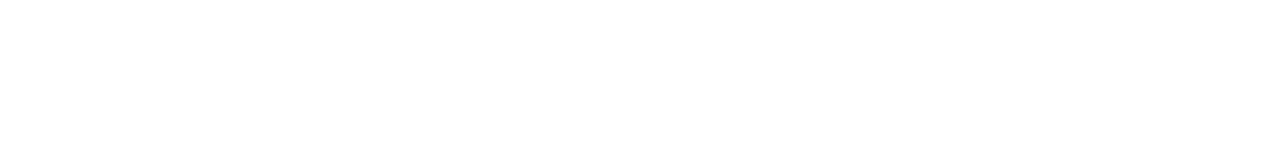
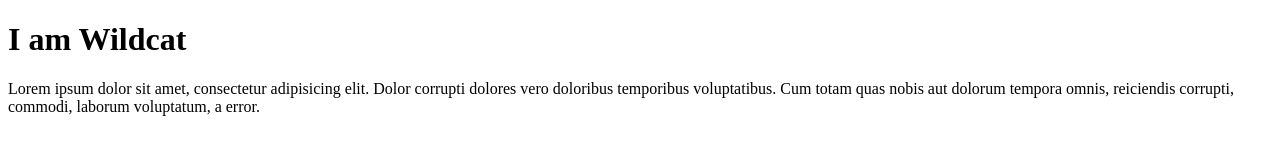
Before and after one commit to graemenishida/STARWARS, a plain HTML site: page index.html in a window 1280 px wide. Drawn offline with Linux system fonts and the light colour scheme.

Commit message:
I am Wildcat

```diff
--- a/index.html
+++ b/index.html
@@ -6,5 +6,8 @@
 </head>
 <body>
 
+<h1>I am Wildcat</h1>
+<p>Lorem ipsum dolor sit amet, consectetur adipisicing elit. Dolor corrupti dolores vero doloribus temporibus voluptatibus. Cum totam quas nobis aut dolorum tempora omnis, reiciendis corrupti, commodi, laborum voluptatum, a error.</p>
+
 </body>
 </html>
```
